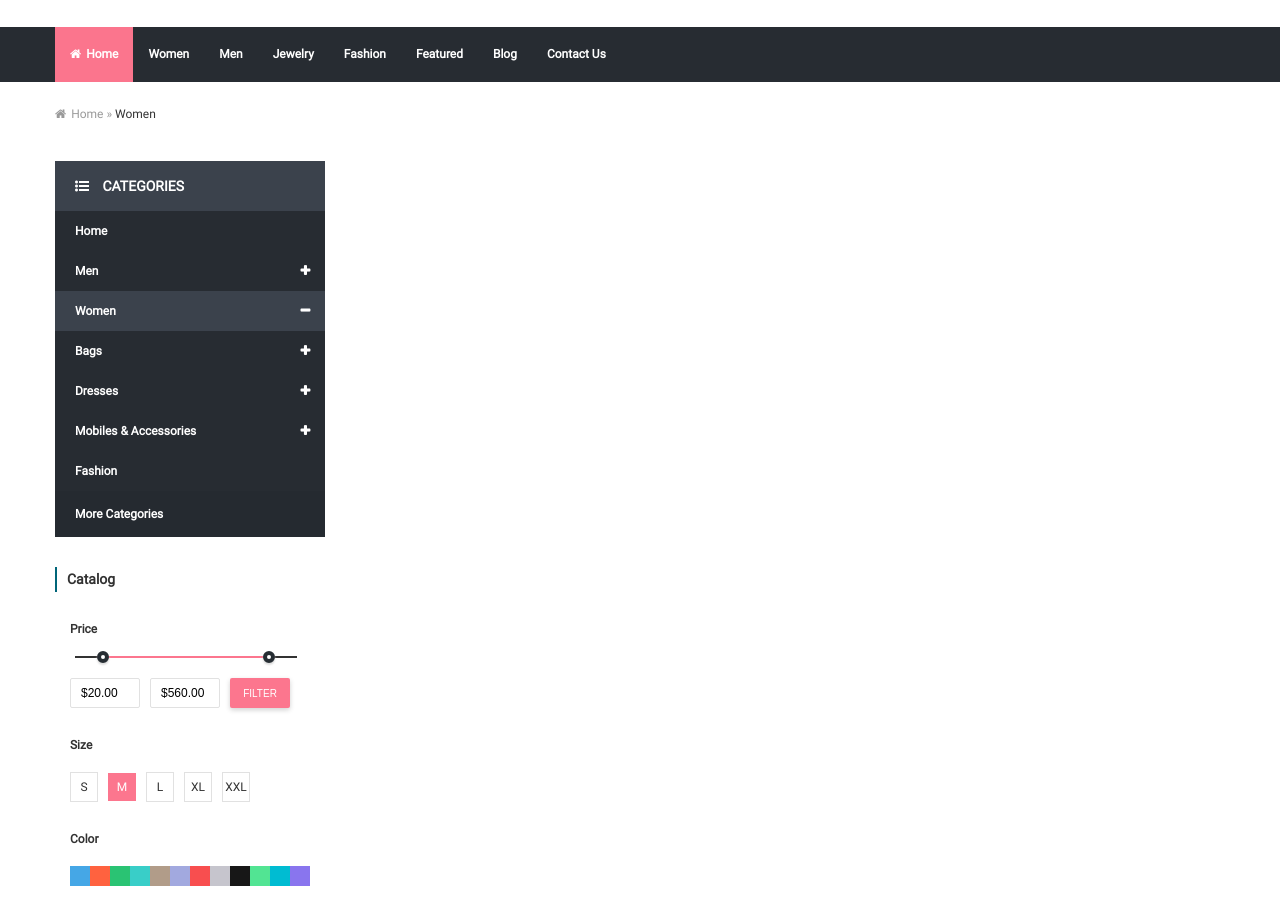
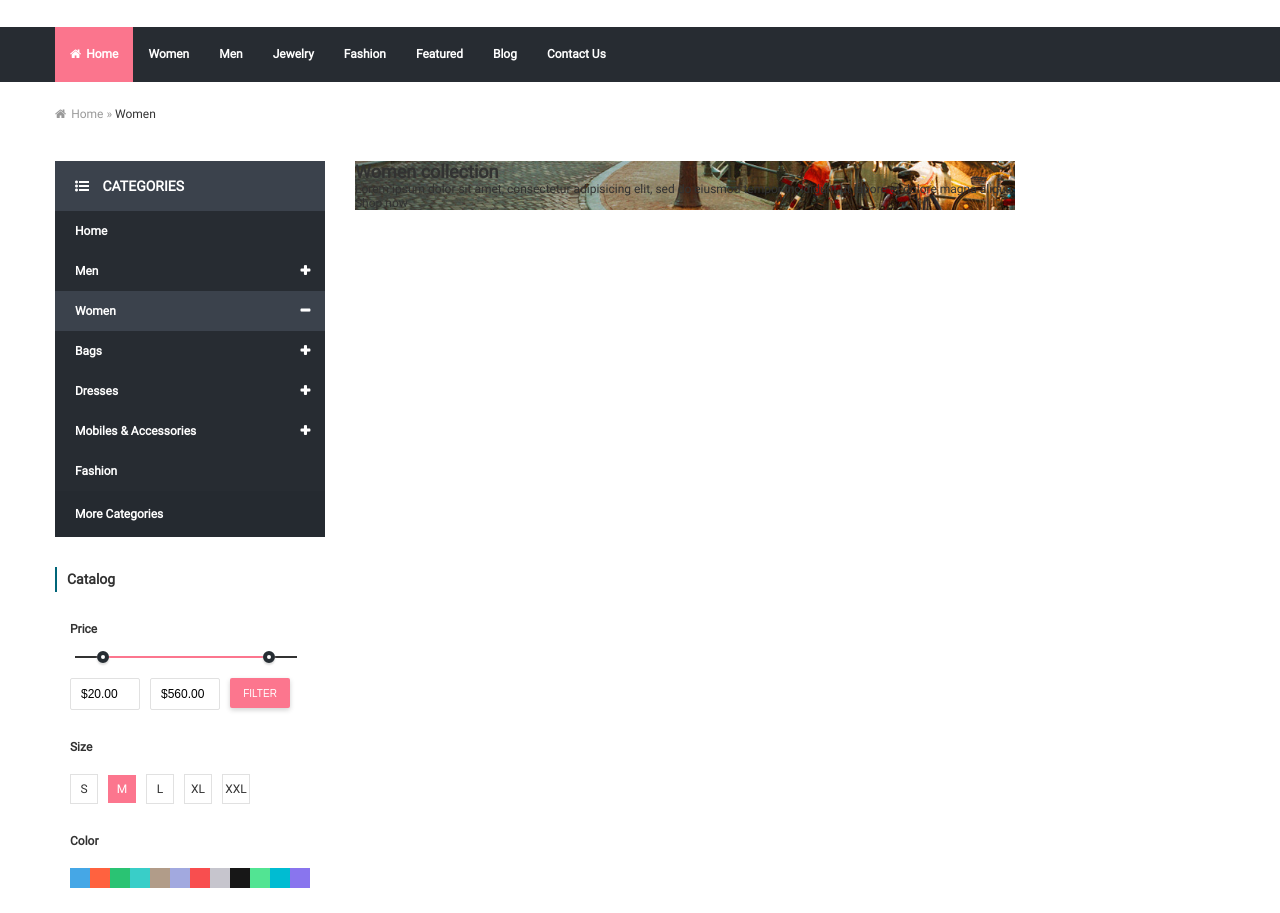
Before and after one commit to ndubrouskaya/Front-end-training, a plain HTML site: page task_3/index.html in a window 1280 px wide. Shown: the part 165-1078 px from the top of the page. Drawn offline with Linux system fonts and the light colour scheme.

Commit message:
main content started

```diff
--- a/task_3/css/style.css
+++ b/task_3/css/style.css
@@ -16,7 +16,7 @@ a {
     color: inherit;
 }
 
-h2, h3, h5, a, ul, input, button, select, option {
+h2, h3, h5, a, p, ul, input, button, select, option {
     padding: 0;
     margin: 0;
 }
@@ -134,7 +134,6 @@ ul {
     position: relative;
     margin-top: 15px;
     width: 370px;
-    height: 38px;
     border: 1px solid #ecf0f1;
     font-size: 0;
 }
@@ -167,7 +166,7 @@ ul {
     right: -1px;
     top: -1px;
     width: 40px;
-    height: 40px;
+    line-height: 40px;
     background-color: #272c32;
     cursor: pointer;
 }
@@ -254,6 +253,7 @@ ul {
 
 .catalog-sidebar {
     width: 270px;
+    margin-right: 30px;
     float: left;
 }
 
@@ -384,10 +384,10 @@ ul {
 
 .filter-price-field {
     width: 70px;
-    height: 30px;
-    padding: 10px;
+    padding: 0 10px;
     border: 1px solid #e1e1e1;
     box-sizing: border-box;
+    line-height: 30px;
     font-size: 12px;
 }
 
@@ -621,3 +621,12 @@ ul {
 .promo-btn:hover {
   background-color: rgba(0, 0, 0, 0.1);
 }
+
+.promo-banner {
+  float: left;
+  min-width: 570px;
+  background-image: url(../images/bike1.jpg);
+  background-size: cover;
+  background-position: center;
+  background-repeat: no-repeat;
+}
--- a/task_3/index.html
+++ b/task_3/index.html
@@ -293,6 +293,16 @@
                     </div>
                 </div>
             </div>
+            <div class="main-content">
+              <div class="promo-banner">
+                <h2 class="promo-banner-title">Women collection</h2>
+                <p class="promo-banner-text">
+                  Lorem ipsum dolor sit amet, consectetur adipisicing elit,
+                  sed do eiusmod tempor incididunt ut labore et dolore magna aliqua.
+                </p>
+                <a href="" class="bromo-banner-btn">Shop now</a>
+              </div>
+            </div>
         </div>
     </main>
 </body>
```
Also changed, not shown: task_3/images/bike.jpg (added), task_3/images/bike1.jpg (added), task_3/images/o-200566879001-900.jpg (added).
